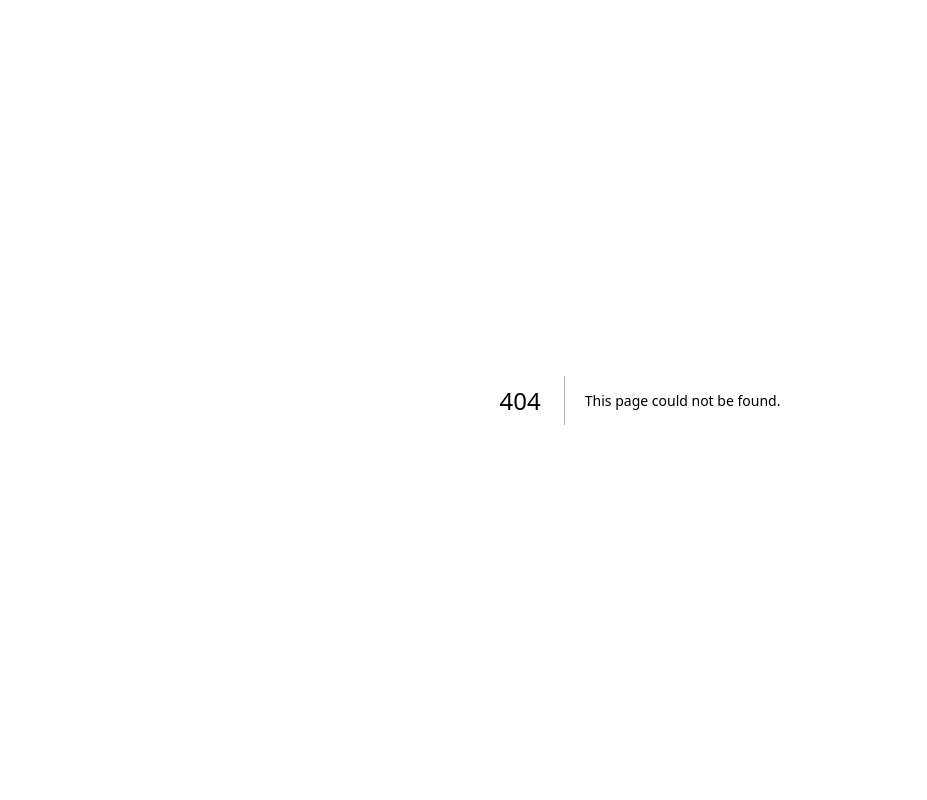
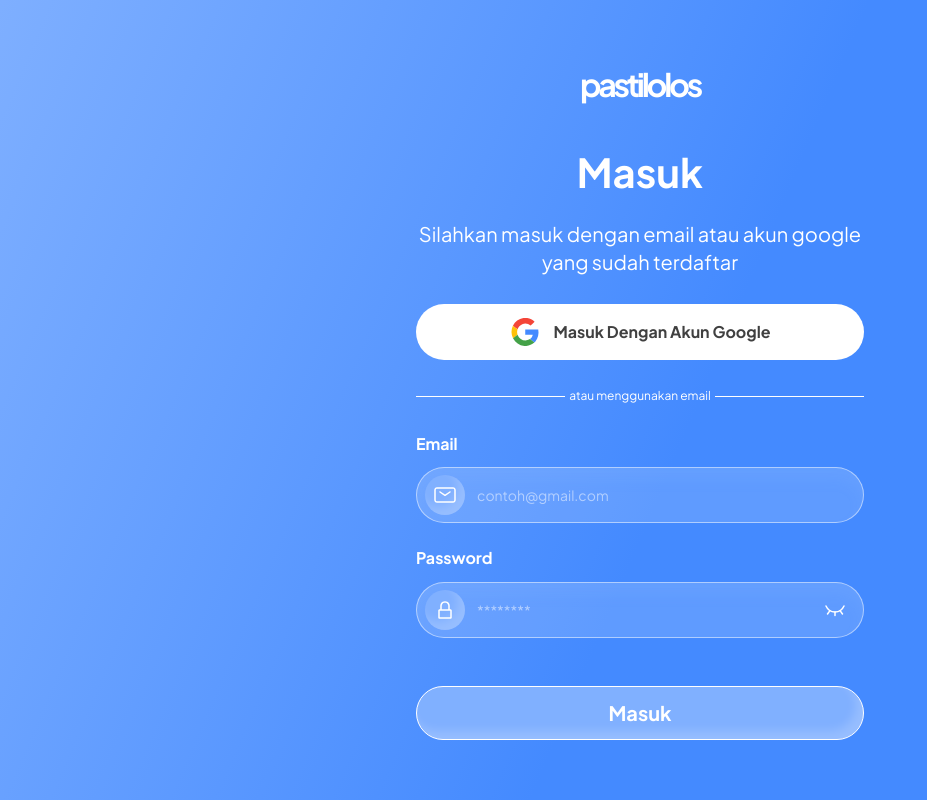
Before and after one commit to pastilolos-id/pasti-lolos-admin-fe, a Next.js app: page /login in a window 1280 px wide. Before the commit this address had no page. Shown: the whole page, without its empty margins (0-927 px from the left). Built offline with nearby package versions, Linux system fonts and the light colour scheme.

Commit message:
feat(auth): add login page

```diff
--- /dev/null
+++ b/src/app/(auth)/layout.tsx
@@ -0,0 +1,7 @@
+export default function AuthLayout({
+  children,
+}: Readonly<{
+  children: React.ReactNode;
+}>) {
+  return <div className="min-h-screen text-white">{children}</div>;
+}
--- /dev/null
+++ b/src/app/(auth)/login/page.tsx
@@ -0,0 +1,10 @@
+import { Suspense } from "react";
+import LoginPage from "@/templates/Auth/LoginPage";
+
+export default function Login() {
+  return (
+    <Suspense fallback={null}>
+      <LoginPage />
+    </Suspense>
+  );
+}
--- a/src/app/globals.css
+++ b/src/app/globals.css
@@ -16,6 +16,14 @@
   );
 }
 
+.bg-gradient-root-layout {
+  background-image: linear-gradient(
+    292.97deg,
+    var(--primary-5) 46.24%,
+    var(--primary-4) 101.65%
+  );
+}
+
 @layer base {
   * {
     @apply border-border outline-ring/50;
--- /dev/null
+++ b/src/templates/Auth/LeftSection/index.tsx
@@ -0,0 +1,69 @@
+import Link from "next/link";
+import type { DetailedHTMLProps, HTMLAttributes } from "react";
+import { Icon } from "@/components";
+import { cn } from "@/lib/utils";
+
+type AuthLeftSectionProps = DetailedHTMLProps<
+  HTMLAttributes<HTMLDivElement>,
+  HTMLDivElement
+> & {
+  title: string;
+  googleButton: {
+    onClick: (event: React.MouseEvent<HTMLButtonElement>) => void;
+    text: string;
+  };
+};
+
+export default function AuthLeftSection({
+  title,
+  googleButton,
+  className,
+  ...props
+}: AuthLeftSectionProps) {
+  return (
+    <div
+      {...props}
+      className={cn(
+        "bg-gradient-root-layout min-h-screen py-10 px-4 md:px-20 flex flex-col items-center justify-center gap-11",
+        className,
+      )}
+    >
+      <Link
+        href="/"
+        className="text-[2rem] text-center font-bold -tracking-widest block"
+      >
+        pastilolos
+      </Link>
+
+      <section className="flex flex-col gap-7 w-full max-w-md mx-auto">
+        <h1 className="text-center text-h3 font-bold tracking-normal leading-10 flex flex-col gap-7 lg:gap-4">
+          {title}
+        </h1>
+
+        {title === "Masuk" && (
+          <p className="text-center text-b3 md:text-b1 max-w-80 md:max-w-120 mx-auto">
+            Silahkan masuk dengan email atau akun google yang sudah terdaftar
+          </p>
+        )}
+
+        <button
+          type="button"
+          onClick={googleButton.onClick}
+          className={cn(
+            "w-full text-neutral-6 font-bold flex items-center justify-center gap-3 py-3 bg-white rounded-full mx-auto",
+            "hover:cursor-pointer hover:scale-105 transition",
+          )}
+        >
+          <Icon name="google-fullcolor" size={32} />
+          <p>{googleButton.text}</p>
+        </button>
+        <div className="flex items-center gap-1">
+          <div className="bg-white grow h-px"></div>
+          <p className="text-c1">atau menggunakan email</p>
+          <div className="bg-white grow h-px"></div>
+        </div>
+        {props.children}
+      </section>
+    </div>
+  );
+}
--- /dev/null
+++ b/src/templates/Auth/LoginPage/index.tsx
@@ -0,0 +1,73 @@
+"use client";
+
+import { AlertCircle } from "lucide-react";
+import { useRouter, useSearchParams } from "next/navigation";
+import { useEffect, useRef, useState } from "react";
+import { Form, type FormHandle } from "@/components";
+import { Alert, AlertDescription, AlertTitle, Button } from "@/components/ui";
+import AuthLeftSection from "../LeftSection";
+import { loginInputData } from "./inputData";
+
+export default function LoginPage() {
+  const router = useRouter();
+  const searchParams = useSearchParams();
+  const formRef = useRef<FormHandle>(null);
+  const [globalMessage, setGlobalMessage] = useState<string | null>(null);
+  const [isLoading] = useState<boolean>(false);
+
+  useEffect(() => {
+    const errorFromQuery = searchParams.get("error");
+    if (!errorFromQuery?.trim()) {
+      return;
+    }
+    const raw = errorFromQuery.trim();
+    try {
+      setGlobalMessage(decodeURIComponent(raw.replace(/\+/g, " ")));
+    } catch {
+      setGlobalMessage(raw.replace(/\+/g, " "));
+    }
+    router.replace("/login", { scroll: false });
+  }, [searchParams, router]);
+
+  const handleOnClickGoogleButton = () => {
+    setGlobalMessage(null);
+    formRef.current?.clearErrors();
+  };
+
+  const handleOnSubmitForm = async (_payload: Record<string, unknown>) => {
+    setGlobalMessage(null);
+    formRef.current?.clearErrors();
+    // TODO: wire to backend later
+  };
+
+  return (
+    <AuthLeftSection
+      title="Masuk"
+      googleButton={{
+        onClick: handleOnClickGoogleButton,
+        text: "Masuk Dengan Akun Google",
+      }}
+    >
+      {globalMessage ? (
+        <Alert variant="destructive" className="col-span-12 mb-4">
+          <AlertCircle className="col-start-1 row-start-1" aria-hidden />
+          <AlertTitle>Error</AlertTitle>
+          <AlertDescription>{globalMessage}</AlertDescription>
+        </Alert>
+      ) : null}
+
+      <Form
+        ref={formRef}
+        inputData={loginInputData}
+        onSubmitForm={handleOnSubmitForm}
+      >
+        <Button
+          isLoading={isLoading}
+          text="Masuk"
+          type="submit"
+          className="col-span-12 mt-6"
+        />
+      </Form>
+    </AuthLeftSection>
+  );
+}
--- /dev/null
+++ b/src/templates/Auth/LoginPage/inputData.tsx
@@ -0,0 +1,25 @@
+import type { inputDataType } from "@/components/Form/InputElement/types";
+
+const loginInputData: inputDataType[] = [
+  {
+    type: "email",
+    name: "email",
+    autoComplete: "username",
+    label: "Email",
+    placeholder: "contoh@gmail.com",
+    className: "",
+    leftIcon: "mail",
+    required: true,
+  },
+  {
+    type: "password",
+    name: "password",
+    label: "Password",
+    autoComplete: "current-password",
+    placeholder: "********",
+    className: "",
+    required: true,
+  },
+];
+
+export { loginInputData };
```
